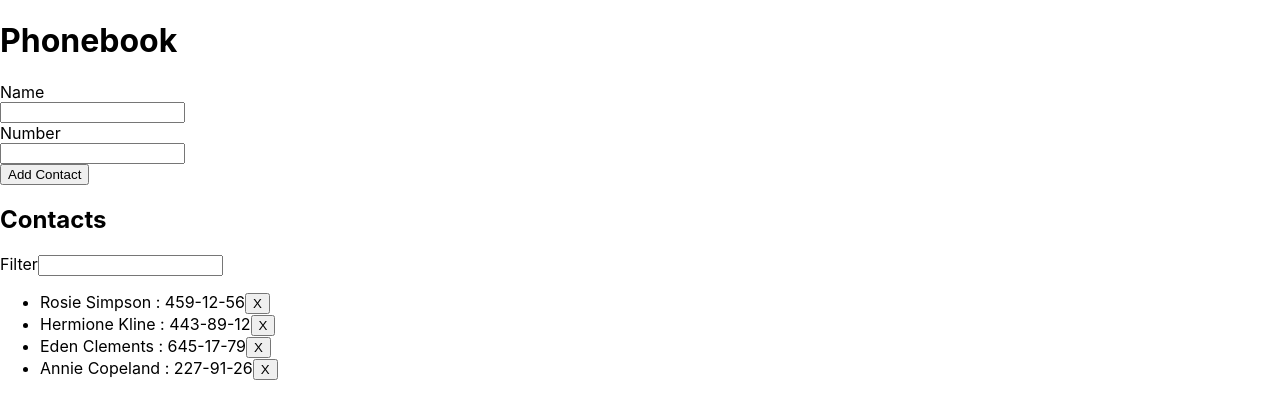
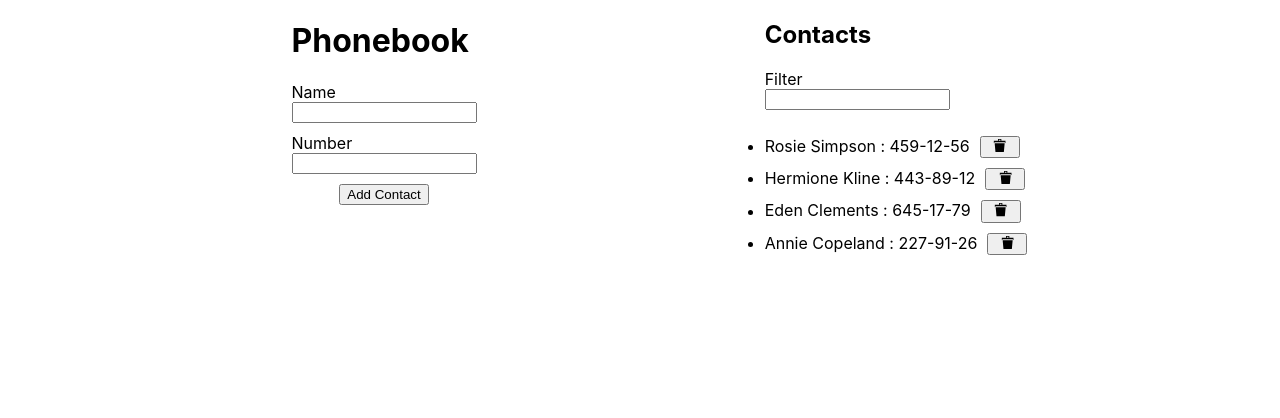
Before and after one commit to mihailsin/goit-react-hw-02-phonebook, a React (Create React App) app: page / in a window 1280 px wide. Shown: the top 418 px of the page. Built offline with nearby package versions, Linux system fonts and the light colour scheme.

Commit message:
adds grid layout; adds react-icons

```diff
--- a/package.json
+++ b/package.json
@@ -12,6 +12,7 @@
     "prop-types": "^15.8.1",
     "react": "^17.0.2",
     "react-dom": "^17.0.2",
+    "react-icons": "^4.3.1",
     "react-scripts": "5.0.0",
     "styled-components": "^5.3.3",
     "web-vitals": "^2.1.2"
--- a/src/App.js
+++ b/src/App.js
@@ -1,8 +1,12 @@
 import React from 'react';
-import './App.css';
+
 import ContactForm from './Components/ContactForm';
 import ContactList from './Components/ContactList';
 import Filter from './Components/Filter';
+
+import './App.css';
+import { Grid, GridContainer } from './App.styled';
+
 class App extends React.Component {
   state = {
     contacts: [
@@ -51,9 +55,13 @@ class App extends React.Component {
   render() {
     const filteredContacts = this.filterContacts();
     return (
-      <div>
+      <Grid>
+        <GridContainer>
           <h1>Phonebook</h1>
           <ContactForm submitted={this.handleSubmittedData} />
+        </GridContainer>
+
+        <GridContainer>
           <h2>Contacts</h2>
           <Filter
             value={this.state.filter}
@@ -63,7 +71,8 @@ class App extends React.Component {
             contacts={filteredContacts}
             deleteHandler={this.deleteContact}
           />
-      </div>
+        </GridContainer>
+      </Grid>
     );
   }
 }
--- /dev/null
+++ b/src/App.styled.jsx
@@ -0,0 +1,25 @@
+import styled from 'styled-components';
+
+const Grid = styled.div`
+  margin: 0 auto;
+  display: grid;
+  grid-template-columns: 1;
+  justify-items: center;
+  @media screen and (min-width: 320px) {
+    width: 290px;
+    padding-left: 5px;
+    padding-right: 5px;
+  }
+
+  @media screen and (min-width: 768px) {
+    width: 768px;
+  }
+
+  @media screen and (min-width: 1024px) {
+    width: 1024px;
+    grid-template-columns: repeat(2, 1fr);
+  }
+`;
+const GridContainer = styled.div``;
+
+export { Grid, GridContainer };
--- a/src/Components/ContactForm/ContactForm.styled.jsx
+++ b/src/Components/ContactForm/ContactForm.styled.jsx
@@ -7,6 +7,14 @@ const Wrapper = styled.div`
   align-items: flex-start;
 `;
 const Label = styled.label``;
-const Input = styled.input``;
-const Button = styled.button``;
+const Input = styled.input`
+  margin-bottom: 10px;
+`;
+const Button = styled.button`
+  align-self: center;
+
+  &:hover {
+    cursor: pointer;
+  }
+`;
 export { Form, Label, Input, Button, Wrapper };
--- a/src/Components/ContactList/ContactList.jsx
+++ b/src/Components/ContactList/ContactList.jsx
@@ -1,24 +1,27 @@
 import propTypes from 'prop-types';
+import { ImBin2 } from 'react-icons/im';
+
+import { List, Item, Button } from './ContactList.styled';
 
 const ContactList = ({ contacts, deleteHandler }) => {
   return (
-    <ul>
+    <List>
       {contacts.map(({ name, number, id }) => {
         return (
-          <li key={id}>
+          <Item key={id}>
             {name} : {number}
-            <button
+            <Button
               onClick={() => {
                 deleteHandler(id);
               }}
               type="button"
             >
-              X
-            </button>
-          </li>
+              <ImBin2 />
+            </Button>
+          </Item>
         );
       })}
-    </ul>
+    </List>
   );
 };
 
--- /dev/null
+++ b/src/Components/ContactList/ContactList.styled.jsx
@@ -0,0 +1,21 @@
+import styled from 'styled-components';
+
+const List = styled.ul`
+  padding: 0;
+`;
+
+const Item = styled.li`
+  &:not(:last-child) {
+    margin-bottom: 10px;
+  }
+`;
+const Button = styled.button`
+  margin-left: 10px;
+
+  width: 40px;
+
+  &:hover {
+    cursor: pointer;
+  }
+`;
+export { List, Item, Button };
--- a/src/Components/Filter/Filter.jsx
+++ b/src/Components/Filter/Filter.jsx
@@ -1,13 +1,13 @@
 import { nanoid } from 'nanoid';
 import propTypes from 'prop-types';
-
+import { Label, Input, Wrapper } from '../ContactForm/ContactForm.styled';
 const Filter = ({ value, inputHandler }) => {
   const filterInputId = nanoid(7);
 
   return (
-    <div>
-      <label htmlFor={filterInputId}>Filter</label>
-      <input
+    <Wrapper>
+      <Label htmlFor={filterInputId}>Filter</Label>
+      <Input
         onChange={inputHandler}
         id={filterInputId}
         value={value}
@@ -15,7 +15,7 @@ const Filter = ({ value, inputHandler }) => {
         name="filter"
         required
       />
-    </div>
+    </Wrapper>
   );
 };
 
```
Also changed, not shown: 1 other file (tests, documents, lock files or other folders). Lines whose indentation alone changed are shown as unchanged.
